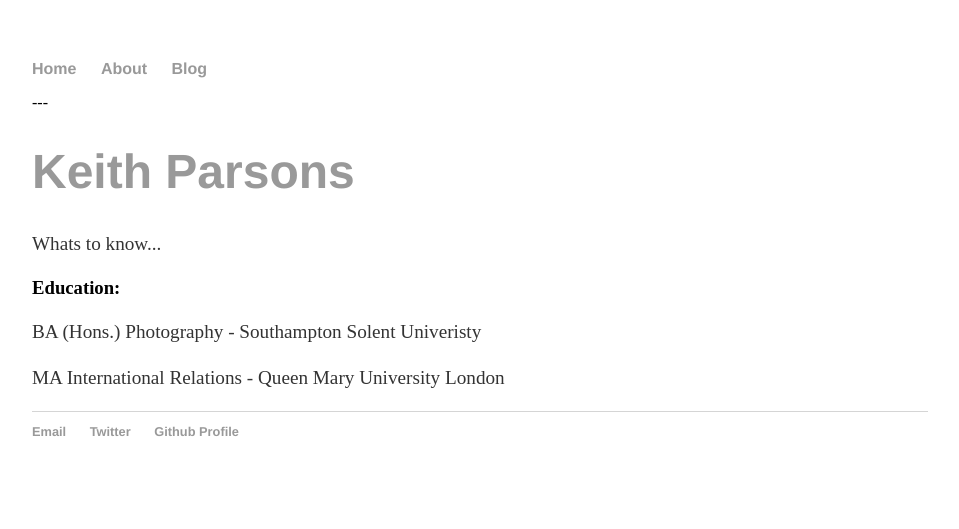
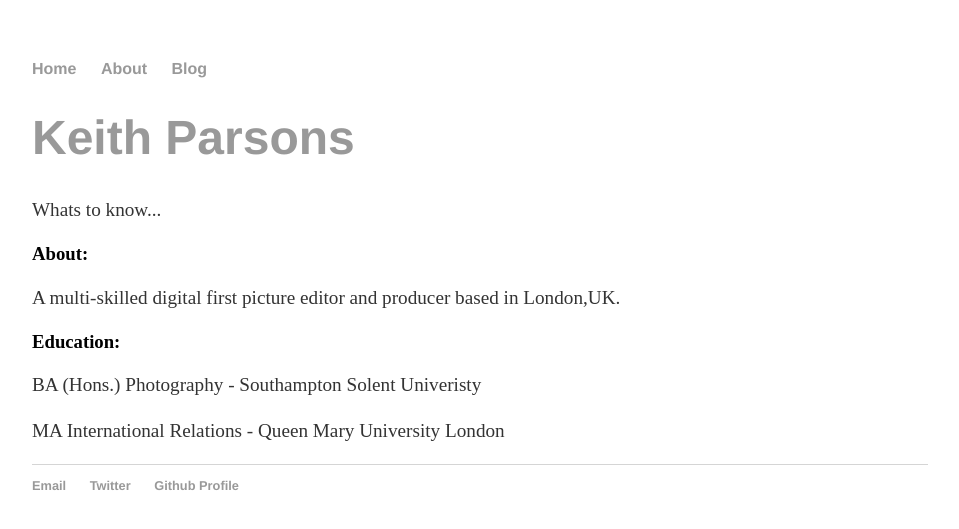
Before and after one commit to klparsons/klparsons90.github.io, a Jekyll site: the page built from about/index.html, in a window 1280 px wide. Shown: the top 529 px of the page, without its empty margins (160-1119 px from the left). Built offline with Jekyll 4.4.1, drawn with Linux system fonts in a browser that asks for light colours.

Commit message:
Update index.html

```diff
--- a/about/index.html
+++ b/about/index.html
@@ -2,11 +2,13 @@
 layout: default
 title: Keith Parsons
 ---
----
+
 
     <h1><a href="www.keithparsons.net">Keith Parsons</a></h1>
 
       <p>Whats to know...</p>
+      <h3>About:</h3>
+            <p>A multi-skilled digital first picture editor and producer based in London,UK.</p>
        <h3>Education:</h3>
             <p>BA (Hons.) Photography - Southampton Solent Univeristy</p>
             <p>MA International Relations - Queen Mary University London</p>
```
